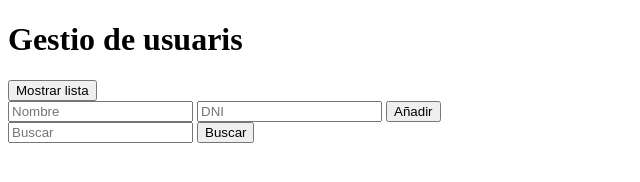
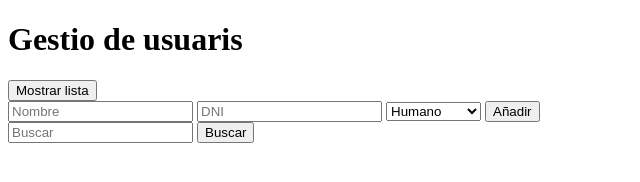
Before and after one commit to RafelMonzoOliver/LMG-Exercisi_Usuaris, a plain HTML site: page Index.html in a window 1280 px wide. Shown: the whole page, without its empty margins (0-640 px from the left). Drawn offline with Linux system fonts and the light colour scheme.

Commit message:
practicando cosas

```diff
--- a/Index.html
+++ b/Index.html
@@ -19,6 +19,11 @@
             <form id="formulari">
                 <input type="text" id="nom" placeholder="Nombre">
                 <input type="text" pattern="[0-9]{8}[A-Za-z]{1}" id="mail" placeholder="DNI" required>
+                <select name="selectRaza" id="selectraza">
+                    <option value="raza">Humano</option>
+                    <option value="raza">Neohumano</option>
+                    <option value="raza">Phantom</option>
+                </select>
                 <button type="submit" id="Afegir">Añadir</button>
             </form>
         <!-- Cercador d'usuaris -->
```
